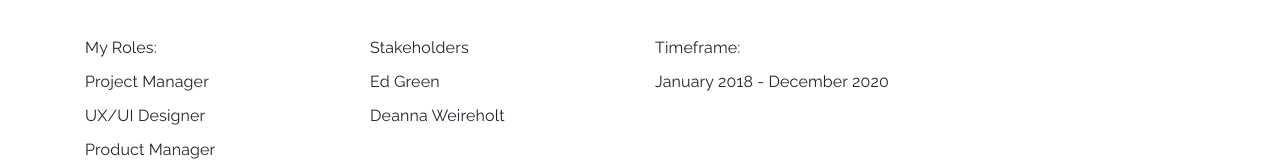
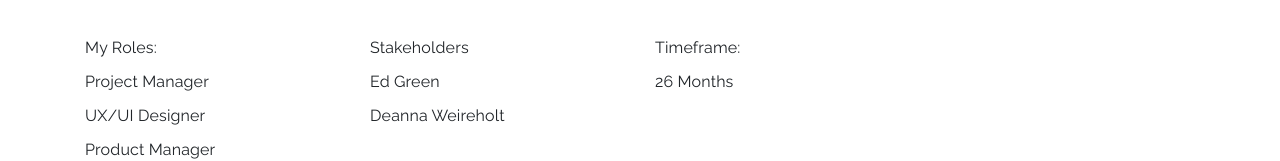
Before and after one commit to aubreyjonescreatives/ux-ui-portfolio, a React (Create React App) app: page /flcinc in a window 1280 px wide. Shown: the part 257-418 px from the top of the page. Built offline with nearby package versions, Linux system fonts and the light colour scheme.

Commit message:
updated project images

```diff
--- a/src/Pages/Landing.js
+++ b/src/Pages/Landing.js
@@ -10,8 +10,8 @@ import Box from '@mui/material/Box';
 import Link from '@mui/material/Link';
 //import WebsiteUIDesignandRedesign from '../Images/codafi/websiteuidesign.png';
 import CCFinalMockups from '../Images/catwalkcompany/images/hi-fidelitywireframes/updated-signup-login.png';
-import FLCINCMockup from '../Images/algebra1images/flcredesign.png';
-import ApparelDesigns from '../Images/appareldesigns/develop/sitemap.png'
+import FLCINCMockup from '../Images/algebra1images/heuristicimages/ruleone-old.png';
+import ApparelDesigns from '../Images/appareldesigns/define/journeymap.svg'
 import '../../src/Portfolio.css';
 
 
--- a/src/Pages/flcincRedesign.js
+++ b/src/Pages/flcincRedesign.js
@@ -188,7 +188,7 @@ return (
   Timeframe:
 </Typography>
 <Typography sx={flcInfo}>
-  January 2018 - December 2020
+  26 Months
 </Typography>
 
 
```
Also changed, not shown: 1 other file (tests, documents, lock files or other folders).
